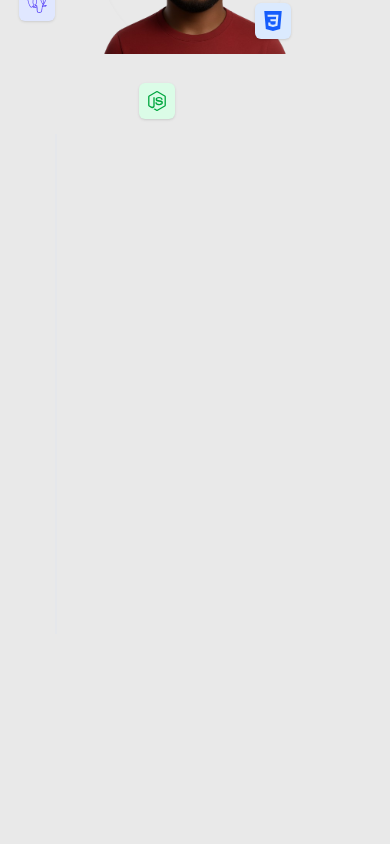
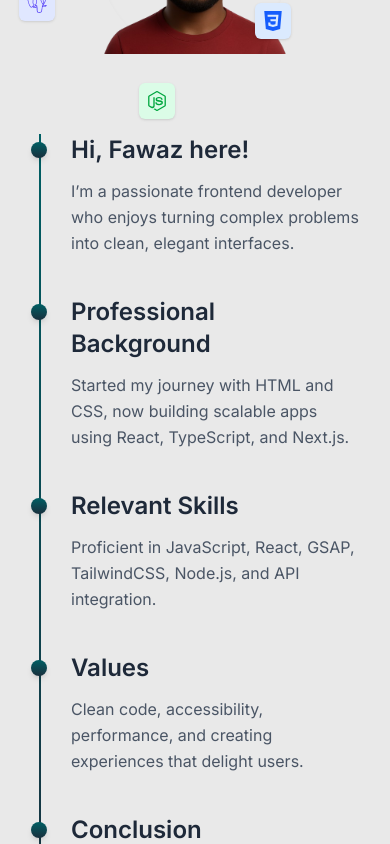
Before and after one commit to Za-editor/tajudeen-fawaz, a React (Vite) app: page / in a window 390 px wide. Shown: the part 7100-7944 px from the top of the page. Built offline with nearby package versions, Linux system fonts and the light colour scheme.

Commit message:
having a hard time with the responsiveness of the about me section

```diff
--- a/src/components/AboutSection.jsx
+++ b/src/components/AboutSection.jsx
@@ -1,4 +1,4 @@
-import { useRef} from "react";
+import { useRef } from "react";
 import { gsap } from "gsap";
 import { ScrollTrigger } from "gsap/ScrollTrigger";
 import {
@@ -46,12 +46,12 @@ export default function AboutSection() {
   ];
 
   useGSAP(() => {
-
-
-
     const ctx = gsap.context(() => {
       const panels = sectionsRef.current.filter(Boolean);
 
+      ScrollTrigger.matchMedia({
+
+        "(min-width: 768px)": function () {
           gsap.set(panels, { yPercent: 100, autoAlpha: 0 });
 
           const tl = gsap.timeline({
@@ -90,6 +90,15 @@ export default function AboutSection() {
               scrub: true,
             },
           });
+        },
+
+
+        "(max-width: 767px)": function () {
+          gsap.set(panels, { clearProps: "all" });
+          gsap.set(lineRef.current, { clearProps: "all" });
+        },
+      });
+
 
       gsap.to(".tech-icon", {
         y: 25,
@@ -105,8 +114,9 @@ export default function AboutSection() {
   }, []);
 
   return (
-    <section className="container mx-auto py-16 min-h-content overfloy-y-hidden">
-      <div ref={containerRef} className="relative overflow-hidden ">
+    <section className="container mx-auto py-16 overflow-y-hidden">
+      <div ref={containerRef} className="relative overflow-hidden">
+
         <div className="flex flex-col items-center">
           <h2 className="text-3xl md:text-5xl font-bold mb-4 text-center">
             First, a bit about me
@@ -121,23 +131,30 @@ export default function AboutSection() {
         <div className="flex flex-col-reverse md:flex-row items-center justify-center px-4 lg:px-20">
 
           <div className="w-full md:w-1/2 flex flex-col justify-center text-gray-800 relative mt-10 md:mt-0">
-            <div className="relative w-full h-[500px] md:h-[600px] overflow-hidden">
-              <div className="absolute left-6 md:left-10 top-0 bottom-0 w-[2px] bg-gray-200">
+            <div className="relative w-full md:h-[600px]">
+
+              <div className="absolute left-2 md:left-10 top-0 bottom-0 w-[2px] bg-gray-200 min-h-full">
                 <div
                   ref={lineRef}
-                  className="absolute left-0 top-0 w-[2px] bg-gradient"
+                  className="absolute left-0 top-0 w-[2px] bg-gradient h-full"
                 ></div>
               </div>
 
-              <div className="relative h-full">
+
+              <div className="relative h-auto md:h-full md:overflow-hidden">
                 {about.map((item, i) => (
                   <div
                     key={i}
                     ref={(el) => (sectionsRef.current[i] = el)}
-                    className="absolute left-12 md:left-16 right-0 top-1/2 transform -translate-y-1/2"
+                    className={`${
+                      // relative for mobile stacked layout, absolute for desktop
+                      "relative md:absolute md:left-16 md:right-0 md:top-1/2 md:-translate-y-1/2"
+                    } pl-10 md:pl-14 mb-10 md:mb-0`}
                   >
-                    <div className="absolute -left-[2rem] w-4 h-4 rounded-full bg-gradient shadow-md"></div>
-                    <div className="ml-4">
+
+                    <div className="absolute left-0 md:-left-[1.9rem] w-4 h-4 rounded-full bg-gradient shadow-md top-2 md:top-auto"></div>
+
+                    {/* Text */}        <div className="ml-0 md:ml-4">
                       <h3 className="text-2xl font-semibold mb-3">
                         {item.title}
                       </h3>
@@ -151,11 +168,10 @@ export default function AboutSection() {
             </div>
           </div>
 
-
-          <div className="w-full md:w-1/2 flex items-center justify-center md:sticky md:top-0 md:h-screen mb-10 md:mb-0 mt-50 md:mt-0">
+          <div className="w-full mt-50 md:mt-0 md:w-1/2 flex items-center justify-center md:sticky md:top-0 md:h-screen mb-10 md:mb-0">
             <div className="relative flex items-center justify-center">
               <div className="w-48 h-48 md:w-58 md:h-58 lg:w-100 lg:h-100 rounded-full flex items-center justify-center shadow-inner">
-                <img src="/assets/avatar.png" alt="" />
+                <img src="/assets/avatar.png" alt="avatar" />
               </div>
 
 
```
Lines whose indentation alone changed are shown as unchanged.
